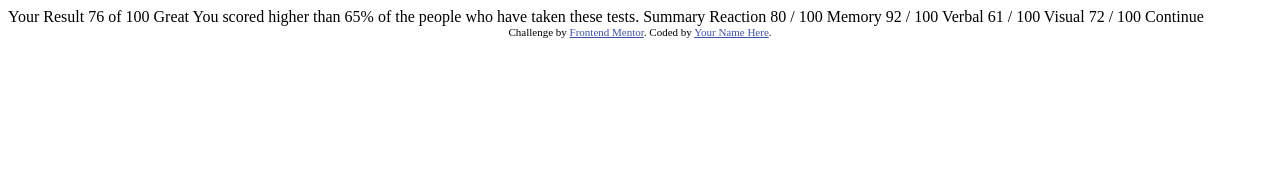
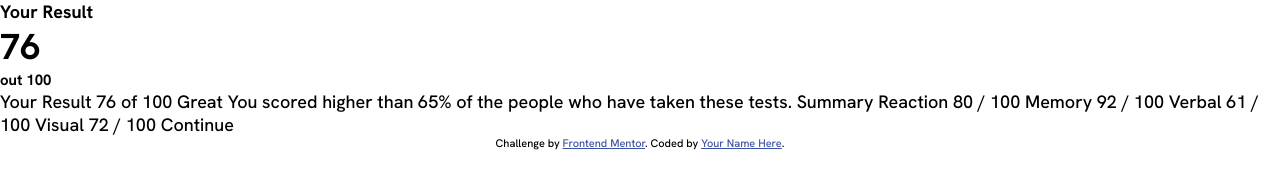
Before and after one commit to itzzmerov/result-summary-frontendMentor, a plain HTML site: page index.html in a window 1280 px wide. Drawn offline with Linux system fonts and the light colour scheme.

Commit message:
Added styles.css

```diff
--- a/index.html
+++ b/index.html
@@ -3,19 +3,30 @@
 <head>
   <meta charset="UTF-8">
   <meta name="viewport" content="width=device-width, initial-scale=1.0"> <!-- displays site properly based on user's device -->
+  <title>Frontend Mentor | Results summary component</title>
 
   <link rel="icon" type="image/png" sizes="32x32" href="./assets/images/favicon-32x32.png">
-
-  <title>Frontend Mentor | Results summary component</title>
-
-  <!-- Feel free to remove these styles or customise in your own stylesheet 👍 -->
-  <style>
-    .attribution { font-size: 11px; text-align: center; }
-    .attribution a { color: hsl(228, 45%, 44%); }
-  </style>
+  <link rel="stylesheet" href="style.css">
 </head>
 <body>
 
+  <div class="container">
+    <div class="wrapper">
+
+      <div class="leftDiv">
+        <h4 class="title">Your Result</h4>
+        <div class="cicrle">
+          <h1 class="result">76</h1>
+          <h5 class="base-result">out 100</h5>
+        </div>
+      </div>
+
+      <div class="rightDiv">
+
+      </div>
+
+    </div>
+  </div>
   Your Result
   76
   of 100
--- /dev/null
+++ b/style.css
@@ -0,0 +1,41 @@
+@import url('https://fonts.googleapis.com/css2?family=Hanken+Grotesk:wght@500;700;800&display=swap');
+
+:root {
+    /* PRIMARY COLORS */
+    --light-red: hsl(0, 100%, 67%);
+    --orange-yellow:hsl(39, 100%, 56%);
+    --green-teal: hsl(166, 100%, 37%);
+    --cobalt-blue: hsl(234, 85%, 45%);
+
+    /* FOR GRADIENT */
+    --light-slate-blue: hsl(252, 100%, 67%);
+    --light-royal-blue: hsl(241, 81%, 54%);
+    --violet-blue: hsla(256, 72%, 46%, 1);
+    --persian-blue: hsla(241, 72%, 46%, 0);
+
+    /* NEUTRAL COLORS */
+    --white: hsl(0, 0%, 100%);
+    --pale-blue: hsl(221, 100%, 96%);
+    --light-lavender: hsl(241, 100%, 89%);
+    --dark-gray-blue: hsl(224, 30%, 27%);
+}
+
+* {
+    box-sizing: border-box;
+    margin: 0;
+    padding: 0;
+}
+
+body {
+    font-size: 18px;
+    font-family: 'Hanken Grotesk', sans-serif;
+}
+
+.attribution {
+    font-size: 11px;
+    text-align: center;
+}
+
+.attribution a {
+    color: hsl(228, 45%, 44%);
+}
```
